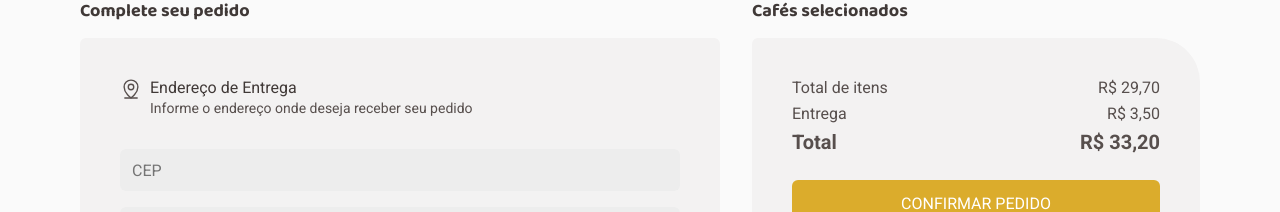
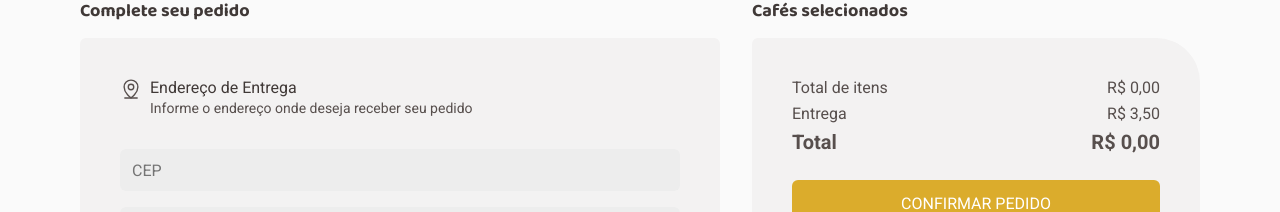
Before and after one commit to marinapsvreis/reactjs-rocketseat-ignite-2022-challenge02-coffeedelivery, a React (Vite) app: page /checkout in a window 1280 px wide. Shown: the part 144-356 px from the top of the page. Built offline with nearby package versions, Linux system fonts and the light colour scheme.

Commit message:
:recycle: Agora os totais do carrinho estão dinamicos de acordo com o produtos adicionados

```diff
--- a/src/contexts/CartContext.tsx
+++ b/src/contexts/CartContext.tsx
@@ -2,12 +2,13 @@ import { ReactNode, createContext, useEffect, useState } from 'react'
 import { Coffee } from '../pages/Home/components/CoffeeList'
 
 export interface CoffeeOnCart extends Coffee {
-  quantity?: number
+  quantity: number
+  totalValue: number
 }
 interface CartContextType {
-  products: Coffee[]
+  products: CoffeeOnCart[]
   addProductToCart: (productToAdd: Coffee, quantity: number) => void
-  removeProductFromCart: (productToRemove: Coffee) => void
+  removeProductFromCart: (productToRemove: CoffeeOnCart) => void
   updateProductQuantityOnCart: (
     productToUpdateQuantity: CoffeeOnCart,
     newQuantity: number,
@@ -51,6 +52,7 @@ export function CartContextProvider({ children }: CartContextProviderProps) {
         {
           ...productToAdd,
           quantity,
+          totalValue: productToAdd.price * quantity,
         },
       ])
     }
@@ -73,6 +75,7 @@ export function CartContextProvider({ children }: CartContextProviderProps) {
         return {
           ...product,
           quantity: newQuantity,
+          totalValue: productToUpdateQuantity.price * newQuantity,
         }
       }
 
--- a/src/pages/Checkout/components/Product/index.tsx
+++ b/src/pages/Checkout/components/Product/index.tsx
@@ -59,7 +59,7 @@ export function Product({ product }: ProductProps) {
           </Options>
         </ProductInfo>
         <ProductPrice>
-          R$ {product.price.toFixed(2).replace('.', ',')}
+          R$ {(product.price * count).toFixed(2).replace('.', ',')}
         </ProductPrice>
       </ProductWrapper>
       <Separator />
--- a/src/pages/Checkout/index.tsx
+++ b/src/pages/Checkout/index.tsx
@@ -99,7 +99,15 @@ export function Checkout() {
           <SummaryContainer>
             <TotalItems>
               <div>Total de itens</div>
-              <div>R$ 29,70</div>
+              <div>
+                R${' '}
+                {products
+                  .reduce((sumTotal, product) => {
+                    return sumTotal + product.price * product.quantity
+                  }, 0)
+                  .toFixed(2)
+                  .replace('.', ',')}
+              </div>
             </TotalItems>
             <DeliveryPrice>
               <div>Entrega</div>
@@ -107,7 +115,15 @@ export function Checkout() {
             </DeliveryPrice>
             <TotalOrder>
               <div>Total</div>
-              <div>R$ 33,20</div>
+              <div>
+                R${' '}
+                {products
+                  .reduce((sumTotal, product) => {
+                    return sumTotal + product.price * product.quantity + 3.5
+                  }, 0)
+                  .toFixed(2)
+                  .replace('.', ',')}
+              </div>
             </TotalOrder>
           </SummaryContainer>
           <SendOrder>CONFIRMAR PEDIDO</SendOrder>
```
